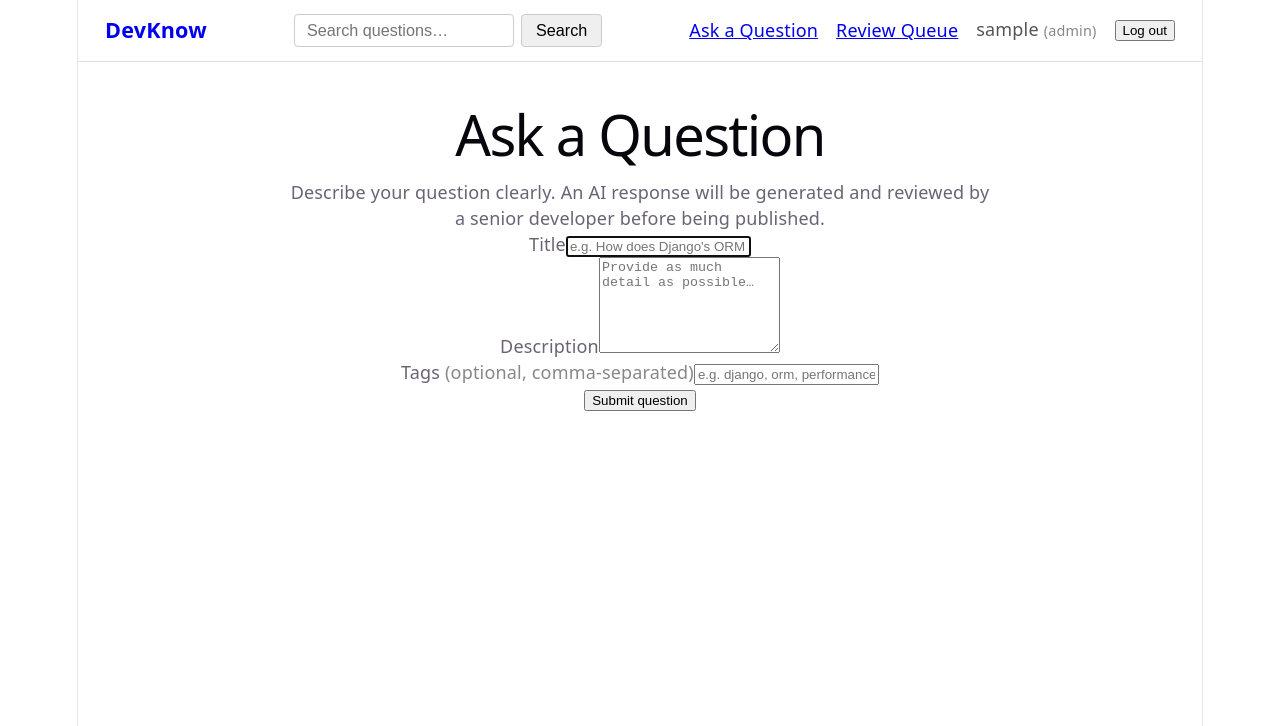
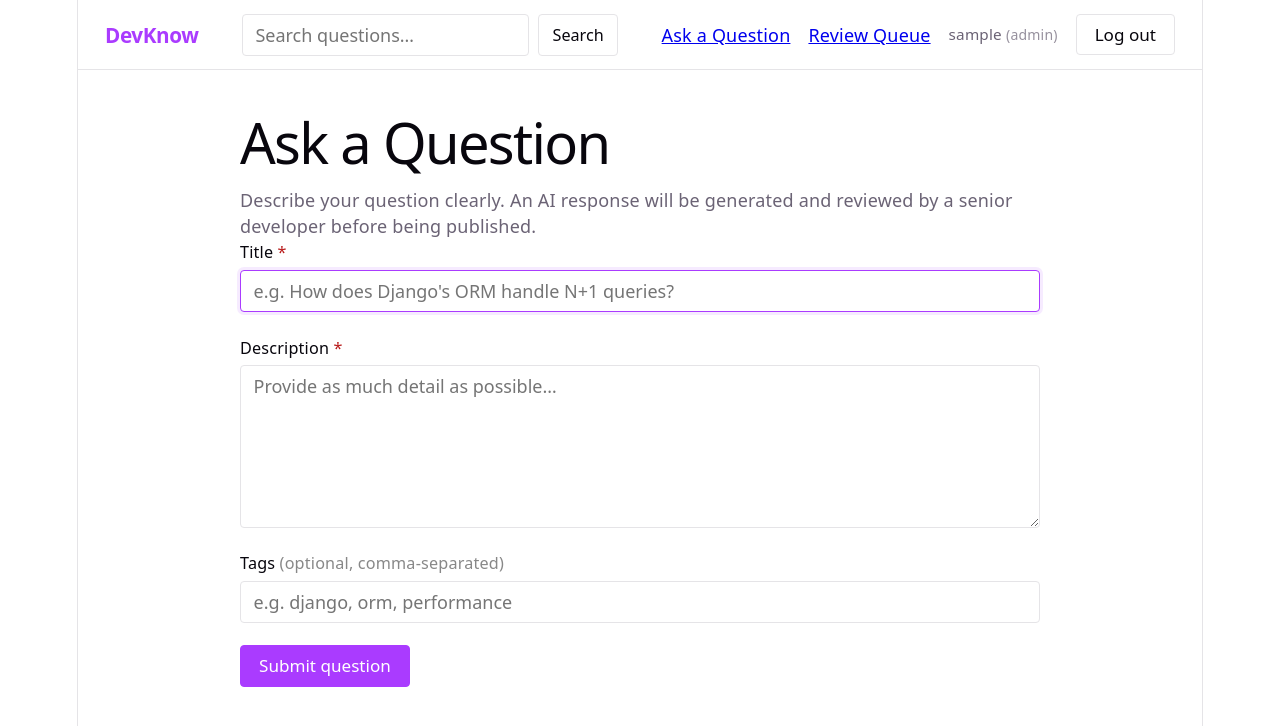
Before and after one commit to aleezaa-ada/DevKnow, a React (Vite) app in the folder DevKnow-frontend/: page /ask in a window 1280 px wide. Shown: the top 726 px of the page. Built offline with nearby package versions, Linux system fonts and the light colour scheme; no server answers; sample sign-in values are in the browser's storage.

Commit message:
feat(ux): expand design tokens; add spacing, radius, semantic colour tokens; global form styles; .page utility; Navbar CSS module

```diff
--- a/DevKnow-frontend/src/components/Navbar.jsx
+++ b/DevKnow-frontend/src/components/Navbar.jsx
@@ -2,6 +2,7 @@ import { useState } from 'react'
 import { Link, useNavigate } from 'react-router-dom'
 import { useAuth } from '../context/AuthContext'
 import LogoutButton from './LogoutButton'
+import styles from './Navbar.module.css'
 
 export default function Navbar() {
   const { user } = useAuth()
@@ -18,34 +19,32 @@ export default function Navbar() {
   }
 
   return (
-    <nav style={{ display: 'flex', alignItems: 'center', justifyContent: 'space-between', padding: '0.75rem 1.5rem', borderBottom: '1px solid #e0e0e0' }}>
-      <Link to="/" style={{ fontWeight: 'bold', fontSize: '1.2rem', textDecoration: 'none' }}>
-        DevKnow
-      </Link>
+    <nav className={styles.nav}>
+      <Link to="/" className={styles.brand}>DevKnow</Link>
 
-      <form onSubmit={handleSearch} role="search" style={{ display: 'flex', gap: '0.4rem' }}>
+      <form onSubmit={handleSearch} role="search" className={styles.searchForm}>
         <input
           type="search"
           aria-label="Search questions"
           placeholder="Search questions…"
           value={searchQuery}
           onChange={(e) => setSearchQuery(e.target.value)}
-          style={{ padding: '0.35rem 0.65rem', borderRadius: '4px', border: '1px solid #ccc', fontSize: '0.9rem', width: '220px' }}
+          className={styles.searchInput}
         />
-        <button type="submit" style={{ padding: '0.35rem 0.75rem', borderRadius: '4px', border: '1px solid #ccc', cursor: 'pointer', fontSize: '0.9rem' }}>
+        <button type="button" onClick={handleSearch} className={styles.searchBtn}>
           Search
         </button>
       </form>
 
-      <div style={{ display: 'flex', alignItems: 'center', gap: '1rem' }}>
+      <div className={styles.actions}>
         <Link to="/ask">Ask a Question</Link>
 
         {(user?.role === 'senior' || user?.role === 'admin') && (
           <Link to="/review">Review Queue</Link>
         )}
 
-        <span style={{ color: '#555' }}>
-          {user?.username} <span style={{ fontSize: '0.8rem', color: '#888' }}>({user?.role})</span>
+        <span className={styles.userBadge}>
+          {user?.username} <span className={styles.userRole}>({user?.role})</span>
         </span>
 
         <LogoutButton />
--- /dev/null
+++ b/DevKnow-frontend/src/components/Navbar.module.css
@@ -0,0 +1,64 @@
+/* ── Navbar ──────────────────────────────────────────────────────── */
+.nav {
+  display: flex;
+  align-items: center;
+  justify-content: space-between;
+  gap: var(--space-4);
+  padding: 0.75rem var(--space-6);
+  border-bottom: 1px solid var(--border);
+  background: var(--bg);
+  flex-wrap: wrap;
+}
+
+.brand {
+  font-weight: 700;
+  font-size: 1.15rem;
+  text-decoration: none;
+  color: var(--accent);
+  letter-spacing: -0.02em;
+}
+
+.brand:hover {
+  color: var(--text-h);
+}
+
+/* ── Search form ─────────────────────────────────────────────────── */
+.searchForm {
+  display: flex;
+  gap: var(--space-2);
+}
+
+.searchInput {
+  width: 220px;
+  padding: 0.35rem 0.65rem;
+  font-size: 0.9rem;
+  border-radius: var(--radius-sm);
+  border: 1px solid var(--border);
+  background: var(--bg);
+  color: var(--text-h);
+  display: block;
+}
+
+.searchBtn {
+  padding: 0.35rem 0.75rem;
+  font-size: 0.9rem;
+  border-radius: var(--radius-sm);
+}
+
+/* ── Actions cluster ─────────────────────────────────────────────── */
+.actions {
+  display: flex;
+  align-items: center;
+  gap: var(--space-4);
+}
+
+.userBadge {
+  font-size: 0.85rem;
+  color: var(--text);
+}
+
+.userRole {
+  font-size: 0.78rem;
+  color: var(--text);
+  opacity: 0.7;
+}
--- a/DevKnow-frontend/src/index.css
+++ b/DevKnow-frontend/src/index.css
@@ -1,4 +1,5 @@
 :root {
+  /* ── Colour palette ─────────────────────────────────────────── */
   --text: #6b6375;
   --text-h: #08060d;
   --bg: #fff;
@@ -11,6 +12,46 @@
   --shadow:
     rgba(0, 0, 0, 0.1) 0 10px 15px -3px, rgba(0, 0, 0, 0.05) 0 4px 6px -2px;
 
+  /* ── Semantic colours ───────────────────────────────────────── */
+  --error: #b91c1c;
+  --error-bg: #fef2f2;
+  --error-border: #fca5a5;
+  --success: #15803d;
+  --success-bg: #f0fdf4;
+  --success-border: #86efac;
+  --warning: #92400e;
+  --warning-bg: #fffbeb;
+  --warning-border: #fcd34d;
+  --info: #0369a1;
+  --info-bg: #e0f2fe;
+  --info-border: #7dd3fc;
+
+  /* ── Status badge colours ───────────────────────────────────── */
+  --status-open-color: #0369a1;
+  --status-open-bg: #e0f2fe;
+  --status-pending-color: #92400e;
+  --status-pending-bg: #fffbeb;
+  --status-answered-color: #15803d;
+  --status-answered-bg: #f0fdf4;
+
+  /* ── Spacing scale ──────────────────────────────────────────── */
+  --space-1: 0.25rem;
+  --space-2: 0.5rem;
+  --space-3: 0.75rem;
+  --space-4: 1rem;
+  --space-5: 1.25rem;
+  --space-6: 1.5rem;
+  --space-8: 2rem;
+  --space-10: 2.5rem;
+  --space-12: 3rem;
+
+  /* ── Border radius ──────────────────────────────────────────── */
+  --radius-sm: 4px;
+  --radius-md: 6px;
+  --radius-lg: 10px;
+  --radius-full: 9999px;
+
+  /* ── Typography ─────────────────────────────────────────────── */
   --sans: system-ui, 'Segoe UI', Roboto, sans-serif;
   --heading: system-ui, 'Segoe UI', Roboto, sans-serif;
   --mono: ui-monospace, Consolas, monospace;
@@ -43,6 +84,26 @@
     --social-bg: rgba(47, 48, 58, 0.5);
     --shadow:
       rgba(0, 0, 0, 0.4) 0 10px 15px -3px, rgba(0, 0, 0, 0.25) 0 4px 6px -2px;
+
+    --error: #f87171;
+    --error-bg: #2a1515;
+    --error-border: #7f1d1d;
+    --success: #4ade80;
+    --success-bg: #14201a;
+    --success-border: #166534;
+    --warning: #fbbf24;
+    --warning-bg: #1f1a0e;
+    --warning-border: #78350f;
+    --info: #38bdf8;
+    --info-bg: #0c1a26;
+    --info-border: #0c4a6e;
+
+    --status-open-color: #38bdf8;
+    --status-open-bg: #0c1a26;
+    --status-pending-color: #fbbf24;
+    --status-pending-bg: #1f1a0e;
+    --status-answered-color: #4ade80;
+    --status-answered-bg: #14201a;
   }
 
   #social .button-icon {
@@ -58,12 +119,137 @@ body {
   width: 1126px;
   max-width: 100%;
   margin: 0 auto;
-  text-align: center;
+  text-align: left;
   border-inline: 1px solid var(--border);
   min-height: 100svh;
   display: flex;
   flex-direction: column;
   box-sizing: border-box;
+}
+
+/* ── Page container utility ─────────────────────────────────────── */
+.page {
+  padding: var(--space-6);
+  max-width: 800px;
+  margin: 0 auto;
+}
+
+/* ── Global form elements ───────────────────────────────────────── */
+label {
+  display: block;
+  font-size: 0.9rem;
+  font-weight: 500;
+  color: var(--text-h);
+  margin-bottom: var(--space-1);
+}
+
+input[type='text'],
+input[type='email'],
+input[type='password'],
+input[type='search'],
+select,
+textarea {
+  display: block;
+  width: 100%;
+  padding: 0.45rem 0.7rem;
+  font-size: 1rem;
+  font-family: var(--sans);
+  color: var(--text-h);
+  background: var(--bg);
+  border: 1px solid var(--border);
+  border-radius: var(--radius-sm);
+  box-sizing: border-box;
+  transition: border-color 0.15s, box-shadow 0.15s;
+}
+
+input[type='text']:focus,
+input[type='email']:focus,
+input[type='password']:focus,
+input[type='search']:focus,
+select:focus,
+textarea:focus {
+  outline: none;
+  border-color: var(--accent);
+  box-shadow: 0 0 0 3px var(--accent-bg);
+}
+
+button {
+  cursor: pointer;
+  font-family: var(--sans);
+  font-size: 0.95rem;
+  padding: 0.45rem 1rem;
+  border-radius: var(--radius-sm);
+  border: 1px solid var(--border);
+  background: var(--bg);
+  color: var(--text-h);
+  transition: background 0.15s, border-color 0.15s;
+}
+
+button:hover:not(:disabled) {
+  background: var(--accent-bg);
+  border-color: var(--accent-border);
+}
+
+button:disabled {
+  opacity: 0.55;
+  cursor: not-allowed;
+}
+
+button[type='submit'] {
+  background: var(--accent);
+  border-color: var(--accent);
+  color: #fff;
+}
+
+button[type='submit']:hover:not(:disabled) {
+  background: color-mix(in srgb, var(--accent) 85%, #000);
+  border-color: color-mix(in srgb, var(--accent) 85%, #000);
+}
+
+/* ── Form group spacing ─────────────────────────────────────────── */
+form > div,
+form > fieldset {
+  margin-bottom: var(--space-5);
+}
+
+/* ── Required field indicator ───────────────────────────────────── */
+label.required::after {
+  content: ' *';
+  color: var(--error);
+  font-weight: 400;
+}
+
+/* ── Alert messages ─────────────────────────────────────────────── */
+.alert {
+  padding: 0.6rem 0.9rem;
+  border-radius: var(--radius-sm);
+  border: 1px solid var(--border);
+  font-size: 0.9rem;
+  margin-bottom: var(--space-4);
+}
+
+.alert--error {
+  color: var(--error);
+  background: var(--error-bg);
+  border-color: var(--error-border);
+}
+
+.alert--success {
+  color: var(--success);
+  background: var(--success-bg);
+  border-color: var(--success-border);
+}
+
+.alert--warning {
+  color: var(--warning);
+  background: var(--warning-bg);
+  border-color: var(--warning-border);
+}
+
+.alert--info {
+  color: var(--info);
+  background: var(--info-bg);
+  border-color: var(--info-border);
 }
 
 h1,
@@ -109,3 +295,55 @@ code {
   padding: 4px 8px;
   background: var(--code-bg);
 }
+
+/* ── Focus-visible styles ───────────────────────────────────────── */
+:focus-visible {
+  outline: 2px solid var(--accent);
+  outline-offset: 3px;
+  border-radius: var(--radius-sm);
+}
+
+/* Remove focus ring for mouse users but keep for keyboard */
+:focus:not(:focus-visible) {
+  outline: none;
+}
+
+/* ── Screen-reader only utility ─────────────────────────────────── */
+.sr-only {
+  position: absolute;
+  width: 1px;
+  height: 1px;
+  padding: 0;
+  margin: -1px;
+  overflow: hidden;
+  clip: rect(0, 0, 0, 0);
+  white-space: nowrap;
+  border-width: 0;
+}
+
+/* ── Status badge ───────────────────────────────────────────────── */
+.status-badge {
+  display: inline-flex;
+  align-items: center;
+  gap: 0.3em;
+  padding: 0.15em 0.55em;
+  border-radius: var(--radius-full);
+  font-size: 0.78rem;
+  font-weight: 500;
+  line-height: 1.5;
+}
+
+.status-badge--open {
+  color: var(--status-open-color);
+  background: var(--status-open-bg);
+}
+
+.status-badge--pending_review {
+  color: var(--status-pending-color);
+  background: var(--status-pending-bg);
+}
+
+.status-badge--answered {
+  color: var(--status-answered-color);
+  background: var(--status-answered-bg);
+}
--- a/DevKnow-frontend/src/pages/AskQuestionPage.jsx
+++ b/DevKnow-frontend/src/pages/AskQuestionPage.jsx
@@ -67,13 +67,13 @@ export default function AskQuestionPage() {
   }
 
   return (
-    <main style={{ padding: '1.5rem', maxWidth: '700px', margin: '0 auto' }}>
+    <main className="page">
       <h1>Ask a Question</h1>
       <p>Describe your question clearly. An AI response will be generated and reviewed by a senior developer before being published.</p>
 
       <form onSubmit={handleSubmit}>
         <div>
-          <label htmlFor="title">Title</label>
+          <label htmlFor="title" className="required">Title</label>
           <input
             id="title"
             type="text"
@@ -87,7 +87,7 @@ export default function AskQuestionPage() {
         </div>
 
         <div>
-          <label htmlFor="description">Description</label>
+          <label htmlFor="description" className="required">Description</label>
           <textarea
             id="description"
             value={description}
@@ -110,7 +110,7 @@ export default function AskQuestionPage() {
           />
         </div>
 
-        {submitError && <p role="alert">{submitError}</p>}
+        {submitError && <p role="alert" className="alert alert--error">{submitError}</p>}
 
         <button type="submit" disabled={loading}>
           {loading ? 'Submitting… AI is generating a response, this may take a moment.' : 'Submit question'}
```
Also changed, not shown: DevKnow-frontend/src/pages/FeedPage.jsx (+28 -8 lines).
